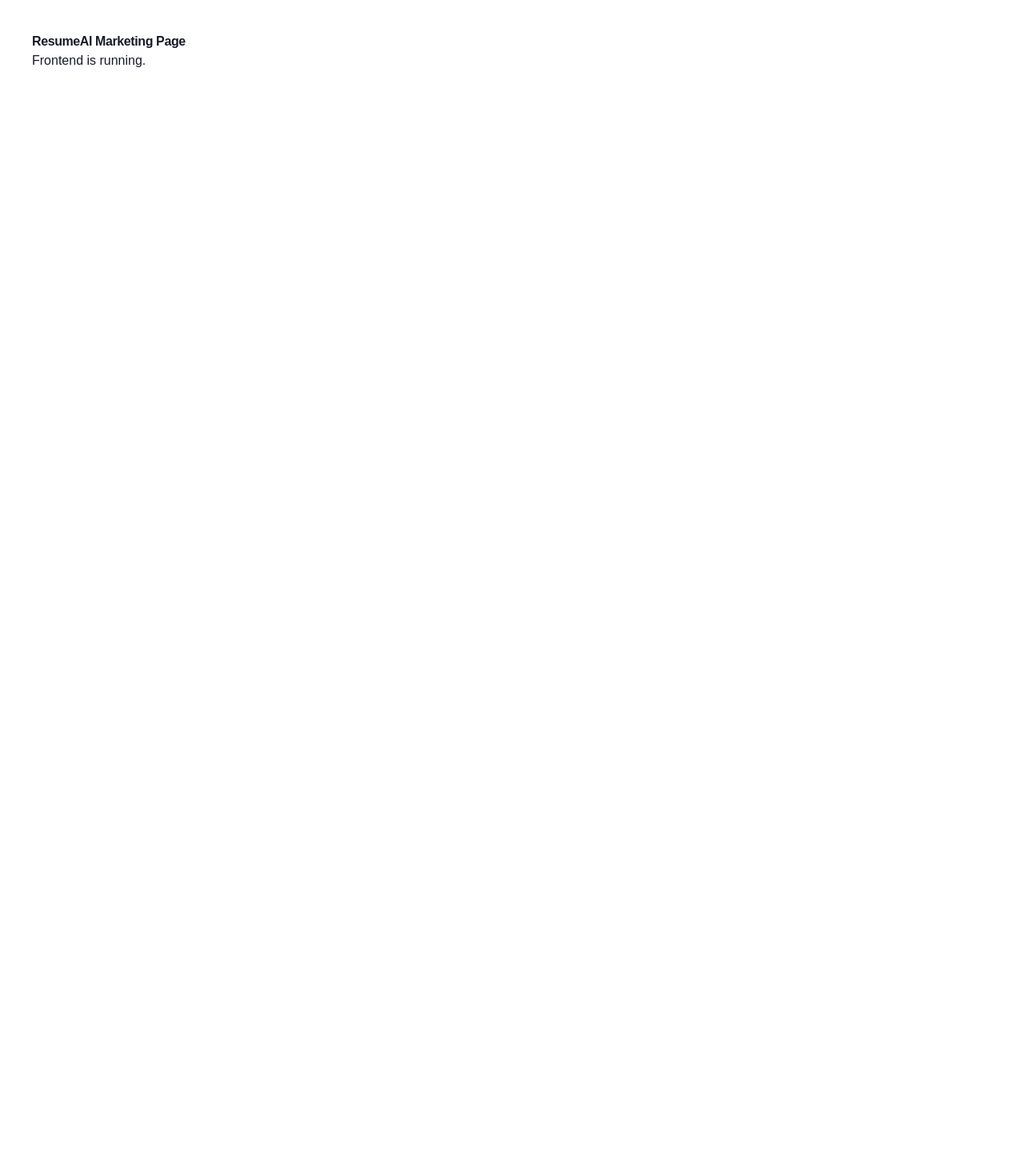
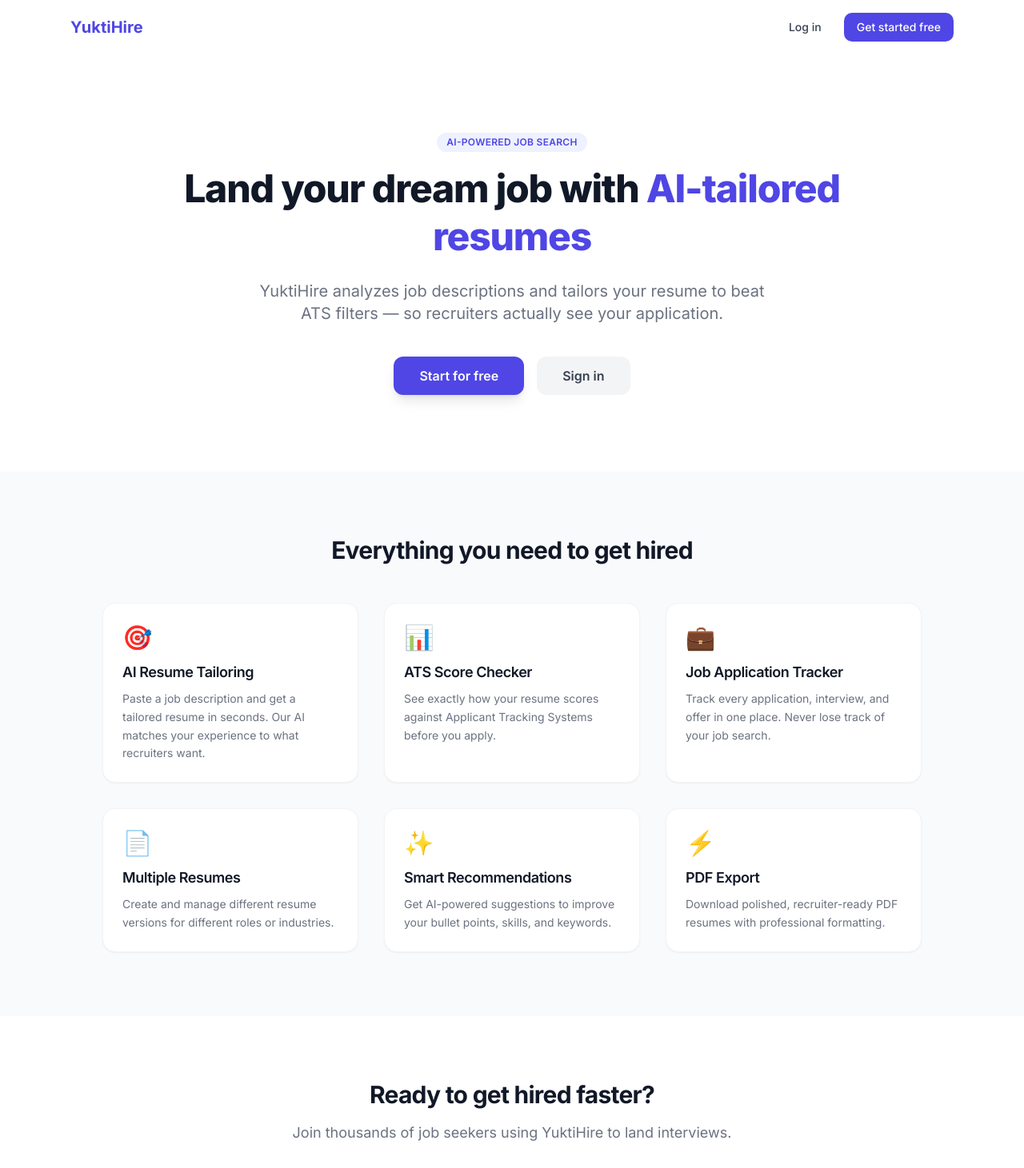
Before and after one commit to kolakrishna264/yuktihire, a Next.js app in the folder apps/web/: page /marketing in a window 1280 px wide. Shown: the top 1461 px of the page at 80% size. Before the commit the page ends 800 px from the top, so only its background shows below. Built offline with nearby package versions, Linux system fonts and the light colour scheme.

Commit message:
Add real YuktiHire landing page

```diff
--- a/apps/web/app/marketing/page.tsx
+++ b/apps/web/app/marketing/page.tsx
@@ -1,8 +1,133 @@
+import Link from "next/link"
+
 export default function MarketingPage() {
   return (
-    <main style={{ padding: "40px", fontFamily: "sans-serif" }}>
-      <h1>ResumeAI Marketing Page</h1>
-      <p>Frontend is running.</p>
+    <main className="min-h-screen bg-white text-gray-900">
+      {/* Nav */}
+      <nav className="flex items-center justify-between px-6 py-4 max-w-6xl mx-auto">
+        <span className="text-xl font-bold text-indigo-600">YuktiHire</span>
+        <div className="flex gap-3">
+          <Link
+            href="/auth/login"
+            className="px-4 py-2 text-sm font-medium text-gray-700 hover:text-indigo-600 transition-colors"
+          >
+            Log in
+          </Link>
+          <Link
+            href="/auth/signup"
+            className="px-4 py-2 text-sm font-medium text-white bg-indigo-600 rounded-lg hover:bg-indigo-700 transition-colors"
+          >
+            Get started free
+          </Link>
+        </div>
+      </nav>
+
+      {/* Hero */}
+      <section className="text-center px-6 py-24 max-w-4xl mx-auto">
+        <div className="inline-block mb-4 px-3 py-1 text-xs font-semibold text-indigo-600 bg-indigo-50 rounded-full uppercase tracking-wide">
+          AI-Powered Job Search
+        </div>
+        <h1 className="text-5xl font-extrabold leading-tight mb-6 text-gray-900">
+          Land your dream job with{" "}
+          <span className="text-indigo-600">AI-tailored resumes</span>
+        </h1>
+        <p className="text-xl text-gray-500 mb-10 max-w-2xl mx-auto">
+          YuktiHire analyzes job descriptions and tailors your resume to beat ATS
+          filters — so recruiters actually see your application.
+        </p>
+        <div className="flex flex-col sm:flex-row gap-4 justify-center">
+          <Link
+            href="/auth/signup"
+            className="px-8 py-3 text-base font-semibold text-white bg-indigo-600 rounded-xl hover:bg-indigo-700 transition-colors shadow-lg"
+          >
+            Start for free
+          </Link>
+          <Link
+            href="/auth/login"
+            className="px-8 py-3 text-base font-semibold text-gray-700 bg-gray-100 rounded-xl hover:bg-gray-200 transition-colors"
+          >
+            Sign in
+          </Link>
+        </div>
+      </section>
+
+      {/* Features */}
+      <section className="bg-gray-50 py-20 px-6">
+        <div className="max-w-5xl mx-auto">
+          <h2 className="text-3xl font-bold text-center mb-12">
+            Everything you need to get hired
+          </h2>
+          <div className="grid md:grid-cols-3 gap-8">
+            <FeatureCard
+              icon="🎯"
+              title="AI Resume Tailoring"
+              description="Paste a job description and get a tailored resume in seconds. Our AI matches your experience to what recruiters want."
+            />
+            <FeatureCard
+              icon="📊"
+              title="ATS Score Checker"
+              description="See exactly how your resume scores against Applicant Tracking Systems before you apply."
+            />
+            <FeatureCard
+              icon="💼"
+              title="Job Application Tracker"
+              description="Track every application, interview, and offer in one place. Never lose track of your job search."
+            />
+            <FeatureCard
+              icon="📄"
+              title="Multiple Resumes"
+              description="Create and manage different resume versions for different roles or industries."
+            />
+            <FeatureCard
+              icon="✨"
+              title="Smart Recommendations"
+              description="Get AI-powered suggestions to improve your bullet points, skills, and keywords."
+            />
+            <FeatureCard
+              icon="⚡"
+              title="PDF Export"
+              description="Download polished, recruiter-ready PDF resumes with professional formatting."
+            />
+          </div>
+        </div>
+      </section>
+
+      {/* CTA */}
+      <section className="py-20 px-6 text-center">
+        <h2 className="text-3xl font-bold mb-4">Ready to get hired faster?</h2>
+        <p className="text-gray-500 mb-8 text-lg">
+          Join thousands of job seekers using YuktiHire to land interviews.
+        </p>
+        <Link
+          href="/auth/signup"
+          className="inline-block px-10 py-4 text-lg font-semibold text-white bg-indigo-600 rounded-xl hover:bg-indigo-700 transition-colors shadow-lg"
+        >
+          Create your free account
+        </Link>
+      </section>
+
+      {/* Footer */}
+      <footer className="border-t border-gray-100 py-8 px-6 text-center text-sm text-gray-400">
+        © {new Date().getFullYear()} YuktiHire. All rights reserved.
+      </footer>
     </main>
   )
 }
+
+function FeatureCard({
+  icon,
+  title,
+  description,
+}: {
+  icon: string
+  title: string
+  description: string
+}) {
+  return (
+    <div className="bg-white rounded-2xl p-6 shadow-sm border border-gray-100">
+      <div className="text-3xl mb-3">{icon}</div>
+      <h3 className="text-lg font-semibold mb-2">{title}</h3>
+      <p className="text-gray-500 text-sm leading-relaxed">{description}</p>
+    </div>
+  )
+}
```
